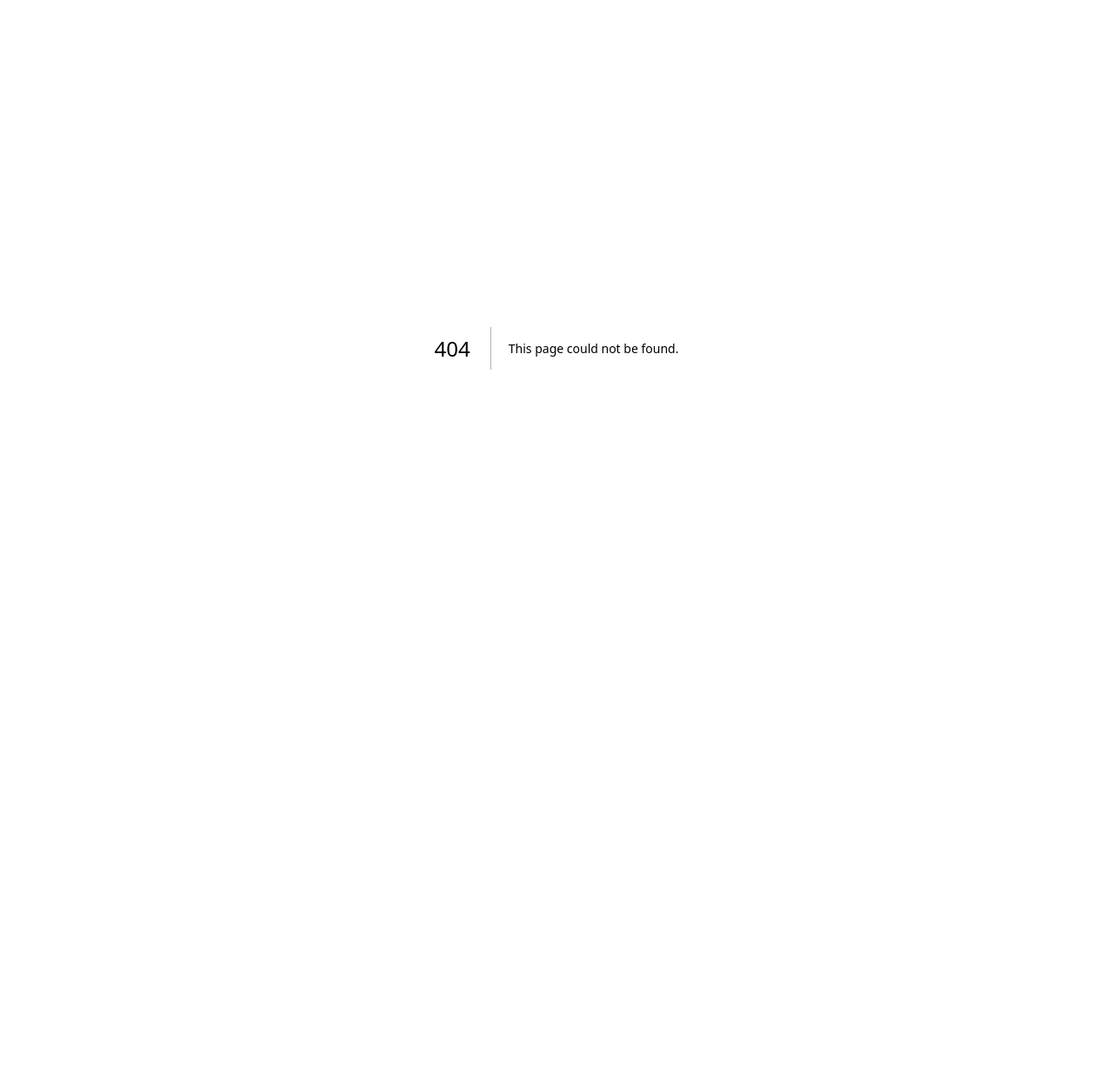
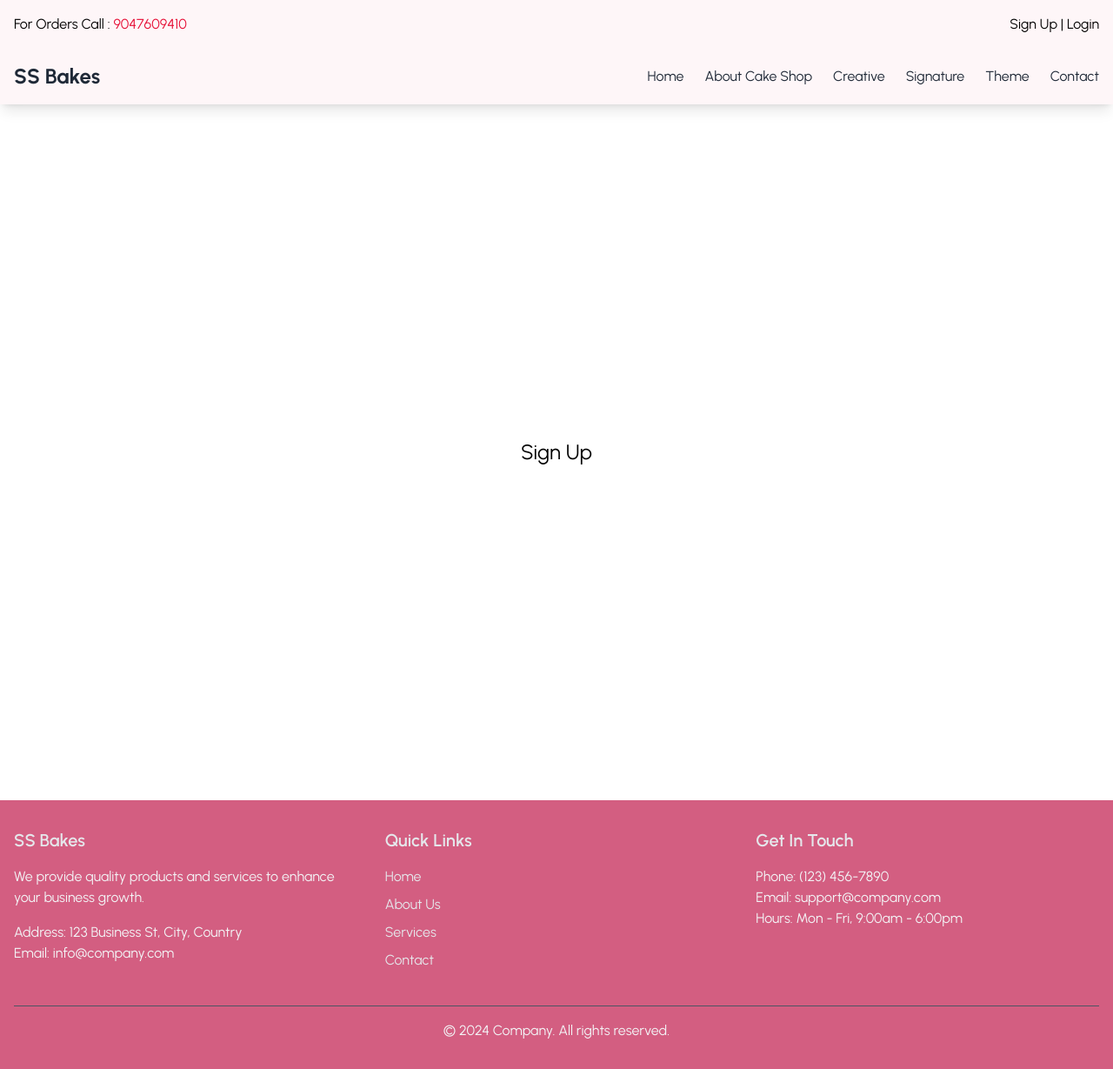
Before and after one commit to vaishnavansakthi/cake-shop-online-front-end, a Next.js app: page /signup in a window 1280 px wide. Before the commit this address had no page. Shown: the whole page at 87% size. Before the commit the page ends 800 px from the top, so only its background shows below. Built offline with nearby package versions, Linux system fonts and the light colour scheme.

Commit message:
updated font and added login signup page

```diff
--- /dev/null
+++ b/app/(pages)/login/page.jsx
@@ -0,0 +1,9 @@
+const Login = () => {
+  return (
+    <div className="min-h-screen flex items-center justify-center">
+      <p className="text-center text-2xl">Login</p>
+    </div>
+  );
+};
+
+export default Login;
--- /dev/null
+++ b/app/(pages)/signup/page.jsx
@@ -0,0 +1,9 @@
+const SignUp = () => {
+  return (
+    <div className="min-h-screen flex items-center justify-center">
+      <p className="text-center text-2xl">Sign Up</p>
+    </div>
+  );
+};
+
+export default SignUp;
--- a/app/components/organisms/Footer/Footer.jsx
+++ b/app/components/organisms/Footer/Footer.jsx
@@ -3,20 +3,20 @@ import React from "react";
 
 const Footer = () => {
   return (
-    <footer className="bg-gray-800 text-gray-200 py-8">
+    <footer className="bg-[#D35E81] text-gray-200 py-8">
       <div className="max-w-7xl mx-auto px-4">
         <div className="grid grid-cols-1 md:grid-cols-3 gap-8">
           {/* Company Info */}
           <div>
             <h3 className="text-xl font-semibold mb-4">SS Bakes</h3>
-            <p className="text-gray-400 mb-4">
+            <p className="text-gray-100 mb-4">
               We provide quality products and services to enhance your business
               growth.
             </p>
-            <p className="text-gray-400">
+            <p className="text-gray-100">
               Address: 123 Business St, City, Country
             </p>
-            <p className="text-gray-400">Email: info@company.com</p>
+            <p className="text-gray-100">Email: info@company.com</p>
           </div>
 
           {/* Quick Links */}
@@ -49,15 +49,15 @@ const Footer = () => {
           {/* Contact Info */}
           <div>
             <h3 className="text-xl font-semibold mb-4">Get In Touch</h3>
-            <p className="text-gray-400">Phone: (123) 456-7890</p>
-            <p className="text-gray-400">Email: support@company.com</p>
-            <p className="text-gray-400">Hours: Mon - Fri, 9:00am - 6:00pm</p>
+            <p className="text-gray-100">Phone: (123) 456-7890</p>
+            <p className="text-gray-100">Email: support@company.com</p>
+            <p className="text-gray-100">Hours: Mon - Fri, 9:00am - 6:00pm</p>
           </div>
         </div>
 
         {/* Footer Bottom */}
         <div className="border-t border-gray-600 mt-8 pt-4 text-center">
-          <p className="text-gray-400">
+          <p className="text-gray-100">
             &copy; 2024 Company. All rights reserved.
           </p>
         </div>
--- a/app/components/organisms/Header/Header.jsx
+++ b/app/components/organisms/Header/Header.jsx
@@ -11,8 +11,22 @@ const Header = () => {
   };
 
   return (
-    <nav className="bg-white shadow-lg">
+    <nav className="bg-[#FEF6F8] shadow-lg">
       <div className="max-w-7xl mx-auto px-4">
+        <div className="flex justify-between items-center py-4">
+          <div>
+            For Orders Call : <span className="text-[#E60E35]">9047609410</span>
+          </div>
+          <div>
+            <a className="hover:underline" href="/signup">
+              Sign Up
+            </a>{" "}
+            |{" "}
+            <a className="hover:underline" href="/login">
+              Login
+            </a>
+          </div>
+        </div>
         <div className="flex justify-between items-center py-4">
           {/* Brand name or logo */}
           <div className="text-2xl font-bold text-gray-800">
@@ -27,10 +41,16 @@ const Header = () => {
               Home
             </a>
             <a href="/about" className="text-gray-800 hover:text-gray-500">
-              About
+              About Cake Shop
             </a>
             <a href="#" className="text-gray-800 hover:text-gray-500">
-              Services
+              Creative
+            </a>
+            <a href="#" className="text-gray-800 hover:text-gray-500">
+              Signature
+            </a>
+            <a href="#" className="text-gray-800 hover:text-gray-500">
+              Theme
             </a>
             <a href="#" className="text-gray-800 hover:text-gray-500">
               Contact
@@ -77,13 +97,25 @@ const Header = () => {
             href="#"
             className="block py-2 px-4 text-gray-800 hover:bg-gray-200"
           >
-            About
+            About Cake Shop
           </a>
           <a
             href="#"
             className="block py-2 px-4 text-gray-800 hover:bg-gray-200"
           >
-            Services
+            Creative
+          </a>
+          <a
+            href="#"
+            className="block py-2 px-4 text-gray-800 hover:bg-gray-200"
+          >
+            Signature
+          </a>
+          <a
+            href="#"
+            className="block py-2 px-4 text-gray-800 hover:bg-gray-200"
+          >
+            Theme
           </a>
           <a
             href="#"
--- a/app/globals.css
+++ b/app/globals.css
@@ -1,6 +1,13 @@
 @tailwind base;
 @tailwind components;
 @tailwind utilities;
+
+:root {
+  font-family: "Urbanist", sans-serif;
+  font-optical-sizing: auto;
+  font-weight: 400;
+  font-style: normal;
+}
 
 /* :root {
   --background: #ffffff;
--- a/app/layout.js
+++ b/app/layout.js
@@ -1,16 +1,4 @@
-import localFont from "next/font/local";
 import "./globals.css";
-
-const geistSans = localFont({
-  src: "./fonts/GeistVF.woff",
-  variable: "--font-geist-sans",
-  weight: "100 900",
-});
-const geistMono = localFont({
-  src: "./fonts/GeistMonoVF.woff",
-  variable: "--font-geist-mono",
-  weight: "100 900",
-});
 
 export const metadata = {
   title: "Create Next App",
@@ -20,11 +8,16 @@ export const metadata = {
 export default function RootLayout({ children }) {
   return (
     <html lang="en">
-      <body
-        className={`${geistSans.variable} ${geistMono.variable} antialiased`}
-      >
-        {children}
-      </body>
+      <head>
+        <link rel="preconnect" href="https://fonts.googleapis.com" />
+        <link rel="preconnect" href="https://fonts.gstatic.com" />
+        {/* eslint-disable-next-line @next/next/no-page-custom-font */}
+        <link
+          href="https://fonts.googleapis.com/css2?family=Urbanist:ital,wght@0,100..900;1,100..900&display=swap"
+          rel="stylesheet"
+        />
+      </head>
+      <body>{children}</body>
     </html>
   );
 }
```
Also changed, not shown: app/(pages)/about/page.jsx (renamed from app/(pages)/about/page.js).
